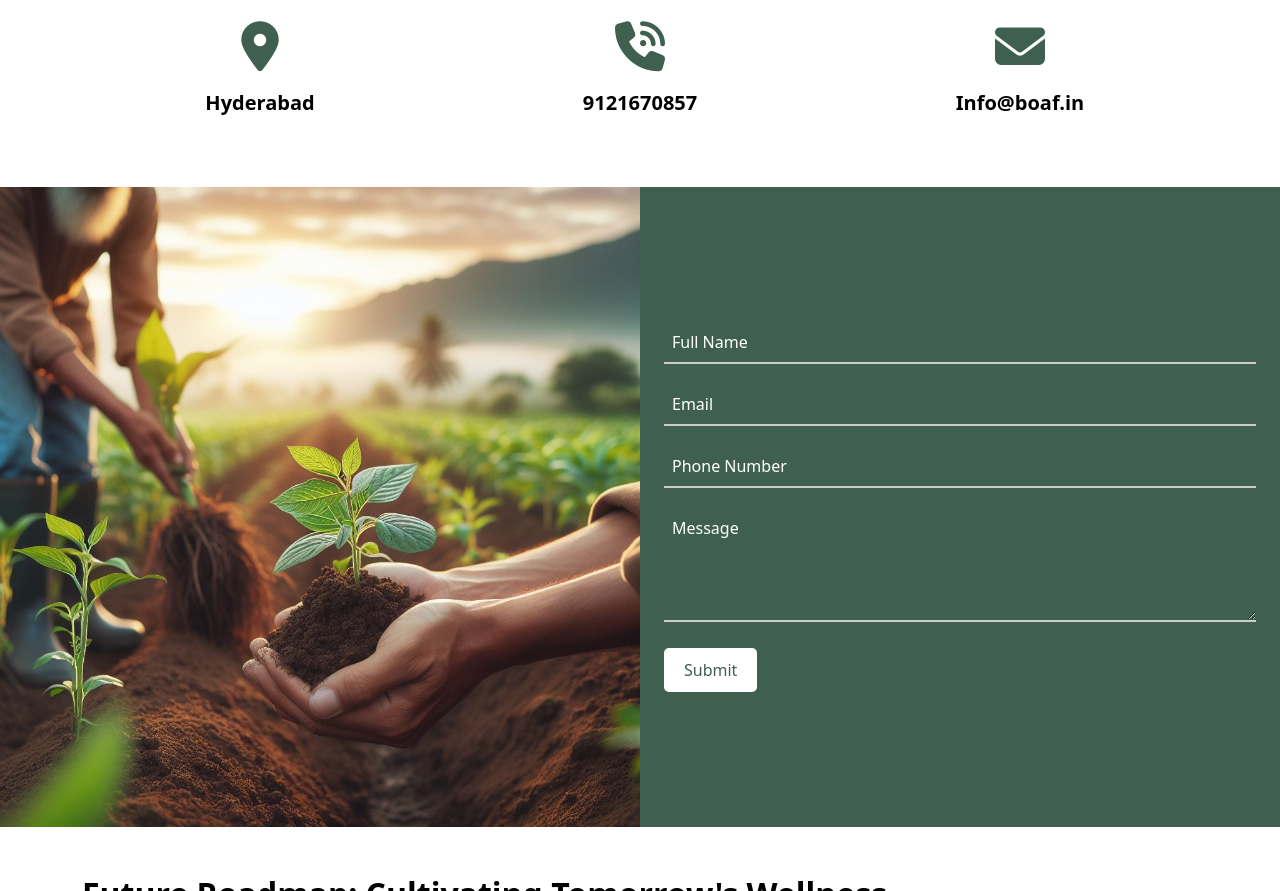
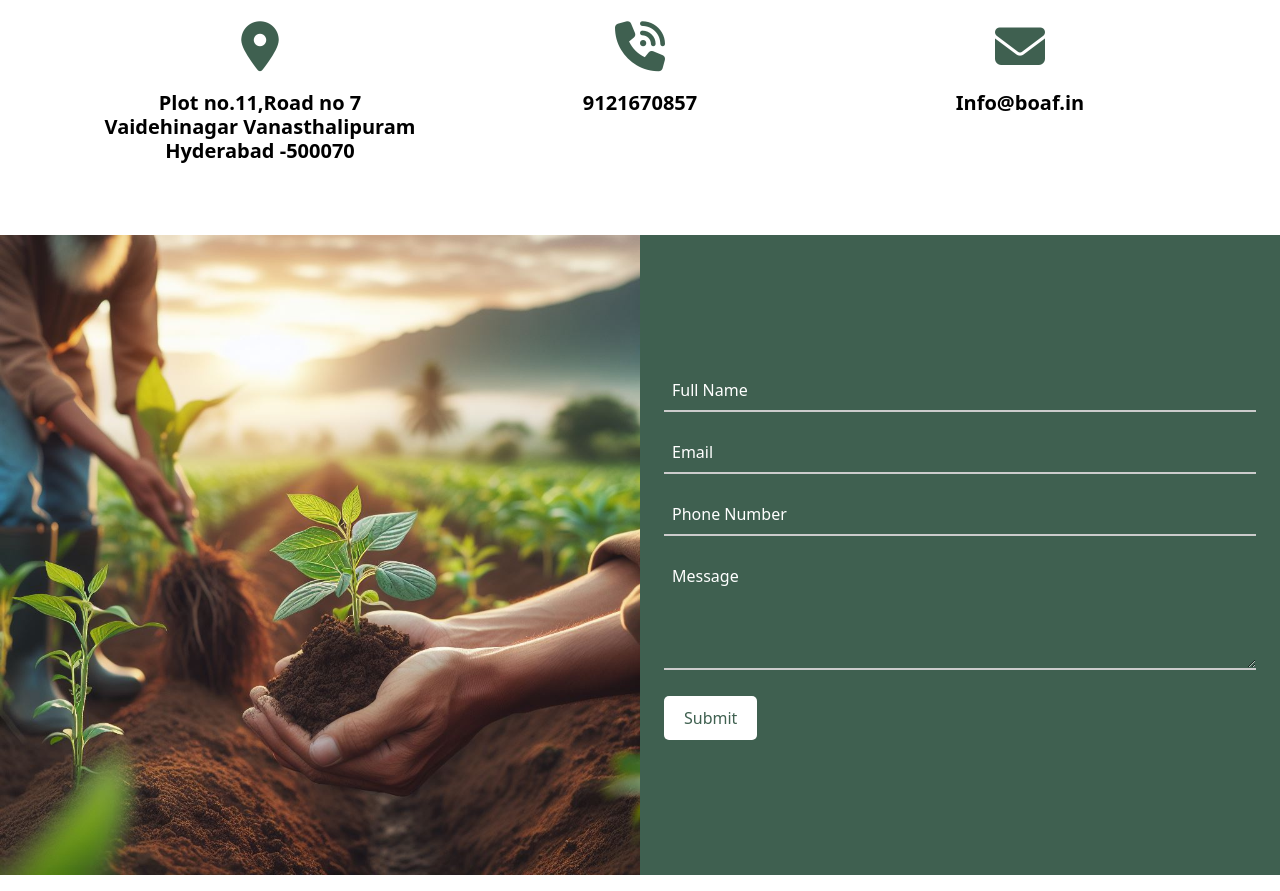
Before and after one commit to sidd9390/boaf, a plain HTML site: page contact.html in a window 1280 px wide. Shown: the part 909-1800 px from the top of the page. Drawn offline with nearby package versions, Linux system fonts and the light colour scheme.

Commit message:
modified:   contact.html

```diff
--- a/contact.html
+++ b/contact.html
@@ -62,7 +62,7 @@
                             <div class="text-center">
                                 <i class="fa-solid fa-location-dot pb-4" style="font-size: 50px;color:#3F6050;"></i>
                                 <div class="">
-                                    <h5 class="card-subtitle mb-2 text-body-secondary fw-semibold">Hyderabad</h5>
+                                    <h5 class="card-subtitle mb-2 text-body-secondary fw-semibold">Plot no.11,Road no 7<br> Vaidehinagar Vanasthalipuram<br> Hyderabad -500070</h5>
 
                                 </div>
                             </div>
```
